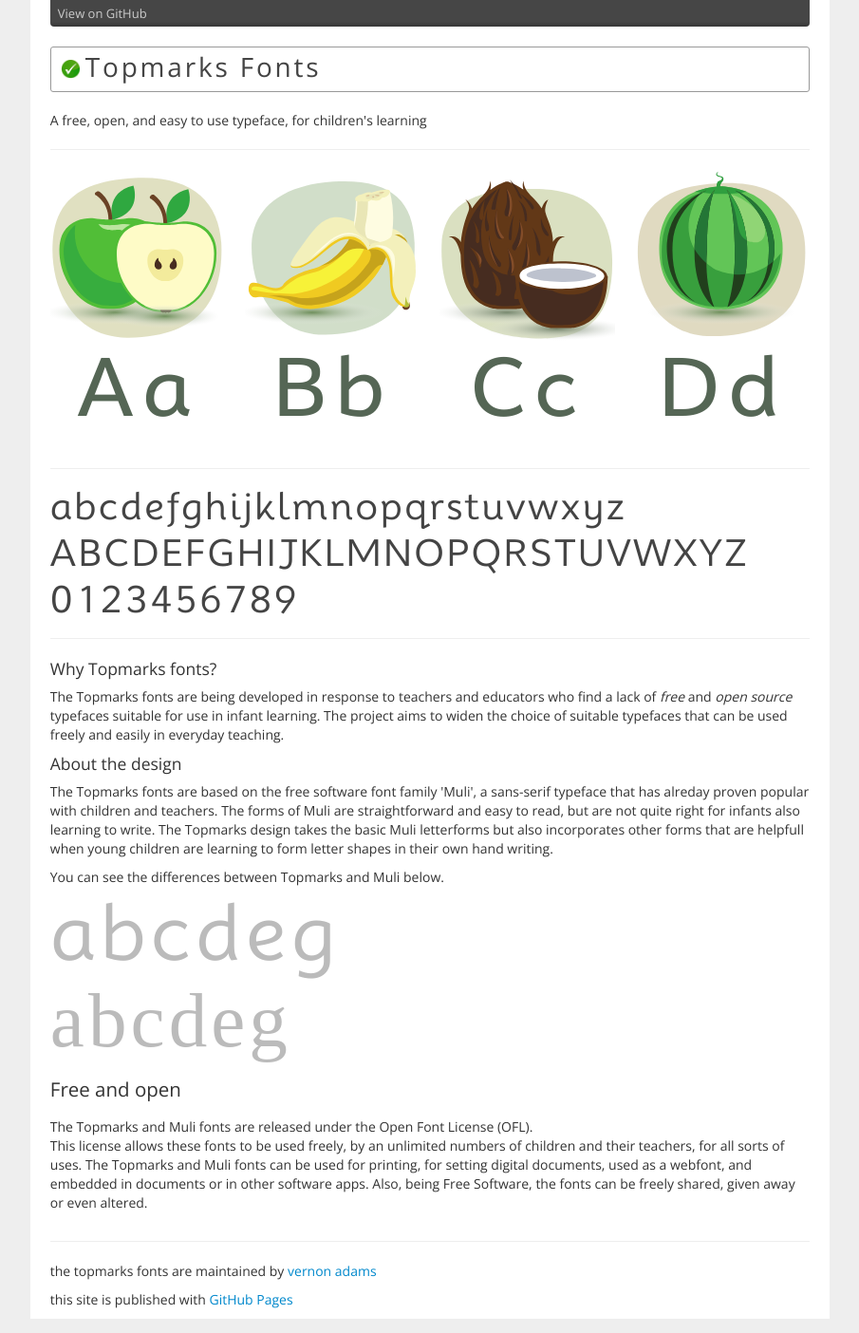
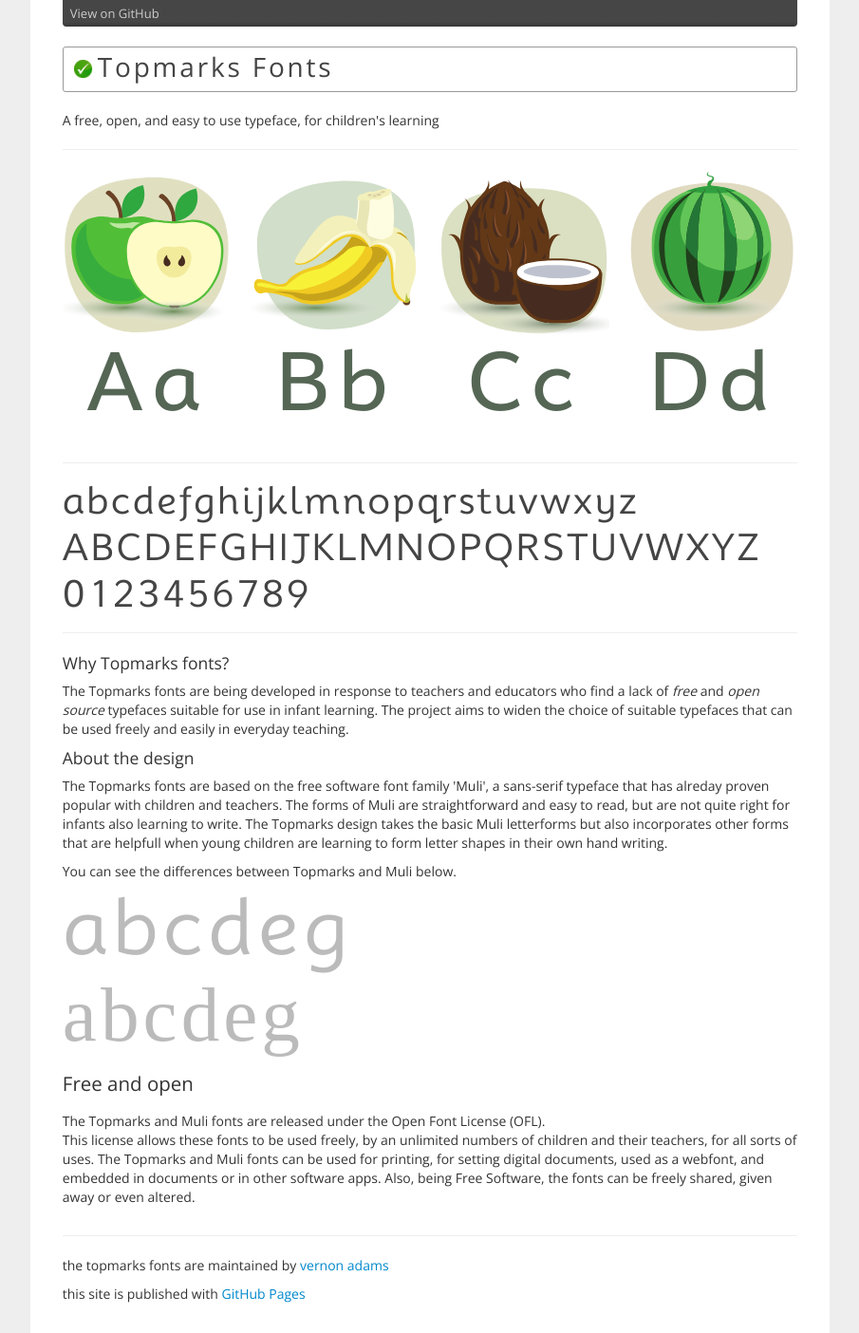
Before and after one commit to vernnobile/topmarks, a Jekyll site: the page built from index.html, in a window 1280 px wide. Shown: the whole page at 95% size, without its empty margins (187-1092 px from the left). Built offline with Jekyll 4.4.1, drawn with Linux system fonts in a browser that asks for light colours; some web fonts are replaced.

Commit message:
Update html-start.html

```diff
--- a/_includes/html-start.html
+++ b/_includes/html-start.html
@@ -14,4 +14,4 @@
   </head>
   <body style="background-color:#eee">
   <div class="row-fluid">
-<div style="background-color:#fff;padding:0 21px 0px 21px" class="span8 offset2">
+<div style="background-color:#fff;padding:0 34px 21px 34px" class="span8 offset2">
```
